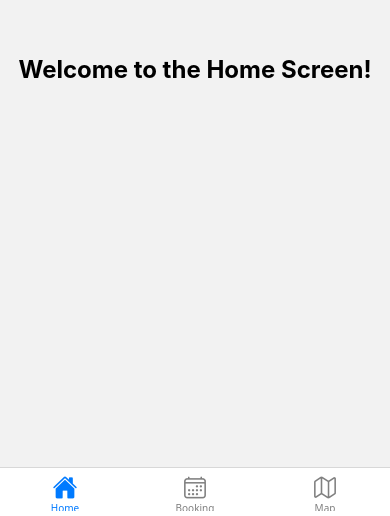
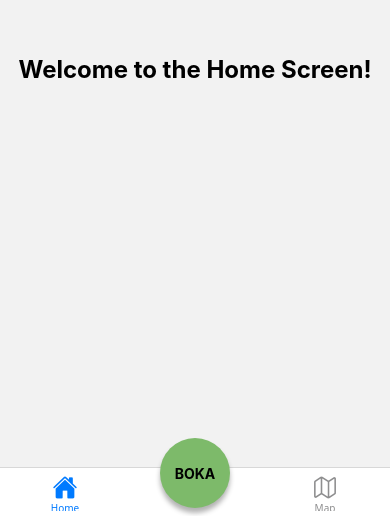
Before and after one commit to edda177/pax, a React Native app in the folder pax-mobile/: screen /Home in a window 390 px wide. Shown: the part 328-844 px from the top of the page. Built offline with nearby package versions, Linux system fonts and the light colour scheme.

Commit message:
Booking button

```diff
--- a/pax-mobile/App.js
+++ b/pax-mobile/App.js
@@ -7,34 +7,35 @@ import HomeScreen from './screens/HomeScreen';
 import Booking from './screens/Booking';
 import Map from './screens/Map';
 
+import BookingButton from './components/BookingButton';
+
 const Tab = createBottomTabNavigator();
 
 export default function App() {
   return (
     <NavigationContainer>
       <Tab.Navigator
-        initialRouteName="Home"
         screenOptions={({ route }) => ({
           tabBarIcon: ({ focused, color, size }) => {
+            if (route.name === 'Booking') return null;
+
             let iconName;
-
-            if (route.name === 'Home') {
-              iconName = focused ? 'home' : 'home-outline';
-            } else if (route.name === 'Booking') {
-              iconName = focused ? 'calendar' : 'calendar-outline';
-            } else if (route.name === 'Map') {
-              iconName = focused ? 'map' : 'map-outline';
-            }
+            if (route.name === 'Home') iconName = focused ? 'home' : 'home-outline';
+            else if (route.name === 'Map') iconName = focused ? 'map' : 'map-outline';
 
             return <Icon name={iconName} size={size} color={color} />;
           },
-          tabBarActiveTintColor: '#007aff',
-          tabBarInactiveTintColor: 'gray',
           headerShown: false,
         })}
       >
         <Tab.Screen name="Home" component={HomeScreen} />
-        <Tab.Screen name="Booking" component={Booking} />
+        <Tab.Screen
+          name="Booking"
+          component={Booking}
+          options={{
+            tabBarButton: (props) => <BookingButton {...props} />,
+          }}
+        />
         <Tab.Screen name="Map" component={Map} />
       </Tab.Navigator>
     </NavigationContainer>
--- /dev/null
+++ b/pax-mobile/components/BookingButton.js
@@ -0,0 +1,38 @@
+import React from 'react';
+import { View, Text, TouchableOpacity, StyleSheet } from 'react-native';
+
+export default function BookingButton({ onPress }) {
+    return (
+        <TouchableOpacity style={styles.container} onPress={onPress} activeOpacity={0.8}>
+            <View style={styles.button}>
+                <Text style={styles.text}>BOKA</Text>
+            </View>
+        </TouchableOpacity>
+    );
+}
+
+const styles = StyleSheet.create({
+    container: {
+        top: -30,
+        justifyContent: 'center',
+        alignItems: 'center',
+    },
+    button: {
+        width: 70,
+        height: 70,
+        borderRadius: 35,
+        backgroundColor: '#7DBA6A',
+        justifyContent: 'center',
+        alignItems: 'center',
+        shadowColor: '#000',
+        shadowOpacity: 0.3,
+        shadowOffset: { width: 0, height: 5 },
+        shadowRadius: 5,
+        elevation: 5,
+    },
+    text: {
+        fontWeight: 'bold',
+        color: '#000',
+        fontSize: 14,
+    },
+});
```
Also changed, not shown: pax-mobile/components/Rooms.jsx (added, +14 -0 lines).
